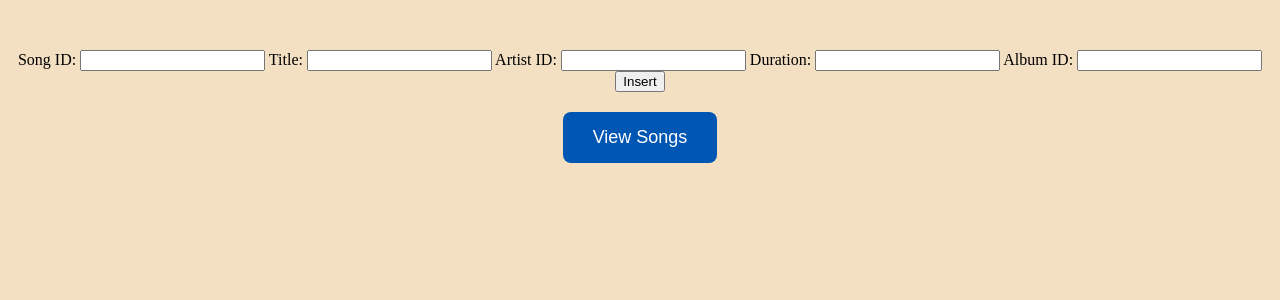
After one commit to jacobpham231/SongCloud, a PHP site: page /add_song.php in a window 1280 px wide. The commit adds this page. Shown: the top 300 px of the page. Run offline with PHP 8.4, Linux system fonts and the light colour scheme.

Commit message:
added all the features relating to viewing songs

```diff
--- /dev/null
+++ b/add_song.php
@@ -0,0 +1,81 @@
+<?php
+echo '<body style="background-color: #f3dfc1;">';
+
+$servername = "localhost";
+$username = "root";
+$password = "";
+$dbname = "SongCloud";
+$conn = new mysqli($servername, $username, $password, $dbname);
+
+if ($conn->connect_error) {
+    die("Connection failed: " . $conn->connect_error);
+}
+
+// insert logic
+if(isset($_POST['inserttb'])) {
+    // validate form data types
+    $song_id = intval($_POST['song_id'] ?? 0);
+    $title = $conn->real_escape_string($_POST['title'] ?? '');
+    $artist_id = intval($_POST['artist_id'] ?? 0);
+    $duration = intval($_POST['duration'] ?? 0);
+    $album_id = !empty($_POST['album_id']) ? intval($_POST['album_id']) : NULL;
+
+    // validate required fields
+    if ($song_id <= 0 || empty($title) || $artist_id <= 0 || $duration <= 0) {
+        die("Error: Invalid or missing required fields");
+    }
+
+    // check if artist exists
+    $check_artist = $conn->query("SELECT 1 FROM Artists WHERE artist_id = $artist_id");
+    if ($check_artist->num_rows == 0) {
+        die("Error: Artist ID $artist_id does not exist");
+    }
+
+    // check if album exists
+    if ($album_id !== NULL) {
+        $check_album = $conn->query("SELECT 1 FROM Album WHERE album_id = $album_id");
+        if ($check_album->num_rows == 0) {
+            die("Error: Album ID $album_id does not exist");
+        }
+        $album_sql = "'$album_id'";
+    } else {
+        $album_sql = "NULL";
+    }
+
+    // Prepare and execute SQL with proper NULL handling
+    $sql = "INSERT INTO Song (song_id, title, artist_id, duration, album_id)
+            VALUES ($song_id, '$title', $artist_id, $duration, $album_sql)";
+    $result = $conn->query($sql);
+    if($result)
+	{
+	echo "Records inserted successfully";
+	}
+    else {
+        echo "Error adding entry";
+    }
+}
+?>
+
+<form action="<?php echo $_SERVER['PHP_SELF']; ?>" method="post">
+<div style="margin: 20px 0; text-align: center; margin-top: 50px; display: block;">
+    Song ID: <input type="number" name="song_id" required/>
+    Title: <input type="text" name="title" required/>
+    Artist ID: <input type="number" name="artist_id" required/>
+    Duration: <input type="number" name="duration" required/>
+    Album ID: <input type="number" name="album_id"/>
+    <input type="submit" value="Insert" name="inserttb"/>
+</div>
+</form>
+
+<div style="text-align: center; margin: 20px 0;">
+    <input type="button"
+           value="View Songs"
+           onclick="window.location.href='view_songs.php'"
+           style="padding: 15px 30px;
+                  font-size: 18px;
+                  background-color: #0056b3;
+                  color: white;
+                  border: none;
+                  border-radius: 8px;
+                  cursor: pointer;">
+</div>
--- a/editartist.php
+++ b/editartist.php
@@ -26,6 +26,8 @@ if(isset($_POST['updatebtn']))
 	if($resultupdate) //if the update is done successfully
 		{
 		echo "Records updated successfully";
+		header("Location: view_artists.php");
+        exit();
 		}
 }
 // delete logic
```
Also changed, not shown: editsong.php (added, +81 -0 lines), view_songs.php (added, +77 -0 lines).
